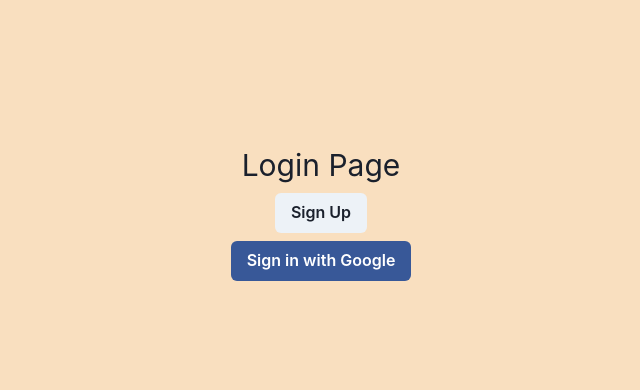
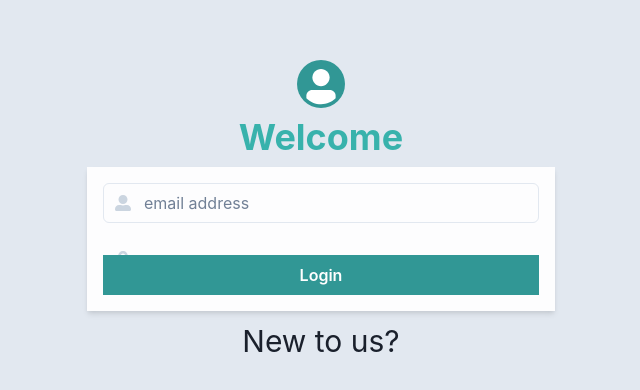
Before and after one commit to vivienphang/wal-ETZ-FE, a React (Create React App) app: page /login in a window 1280 px wide. Shown: the part 188-578 px from the top of the page, without its empty margins (319-959 px from the left). Built offline with nearby package versions, Linux system fonts and the light colour scheme; no server answers.

Commit message:
editing login page

```diff
--- a/src/pages/Login.tsx
+++ b/src/pages/Login.tsx
@@ -1,9 +1,27 @@
+/* eslint-disable react/no-children-prop */
 import React from "react";
 import axios from "axios";
 import { useNavigate } from "react-router-dom";
-import { Button, ButtonGroup } from "@chakra-ui/react";
+import {
+  Button,
+  ButtonGroup,
+  Flex,
+  Stack,
+  Avatar,
+  Heading,
+  Box,
+  FormControl,
+  InputGroup,
+  InputLeftElement,
+  Input,
+  chakra,
+} from "@chakra-ui/react";
+import { FaUserAlt, FaLock } from "react-icons/fa";
 
 axios.defaults.withCredentials = true;
+const CFaUserAlt = chakra(FaUserAlt);
+const CFaLock = chakra(FaLock);
+
 function Login() {
   const backEndUrl = process.env.REACT_APP_BACKEND_URL;
   // initialize states
@@ -21,9 +39,8 @@
 
   return (
     <div>
-      <div className="LoginPage">
+      {/* <div className="LoginPage">
         <h1>Login Page</h1>
-
         <Button
           onClick={() => {
             navigate("/signup");
@@ -38,7 +55,82 @@
             Sign in with Google
           </Button>
         </ButtonGroup>
-      </div>
+      </div> */}
+      <Flex
+        flexDirection="column"
+        width="100wh"
+        height="100vh"
+        backgroundColor="gray.200"
+        justifyContent="center"
+        alignItems="center"
+      >
+        <Stack
+          flexDir="column"
+          mb="2"
+          justifyContent="center"
+          alignItems="center"
+        >
+          <Avatar bg="teal.500" />
+          <Heading color="teal.400">Welcome</Heading>
+          <Box minW={{ base: "90%", md: "468px" }}>
+            <form>
+              <Stack
+                spacing={4}
+                p="1rem"
+                backgroundColor="whiteAlpha.900"
+                boxShadow="md"
+              >
+                <FormControl>
+                  <InputGroup>
+                    <InputLeftElement
+                      pointerEvents="none"
+                      children={<CFaUserAlt color="gray.300" />}
+                    />
+                    <Input type="email" placeholder="email address" />
+                  </InputGroup>
+                </FormControl>
+                <FormControl>
+                  <InputGroup>
+                    <InputLeftElement
+                      pointerEvents="none"
+                      color="gray.300"
+                      children={<CFaLock color="gray.300" />}
+                    />
+                    {/* <Input
+                      type={showPassword ? "text" : "password"}
+                      placeholder="Password"
+                    /> */}
+                    {/* <InputRightElement width="4.5rem">
+                      <Button h="1.75rem" size="sm" onClick={handleShowClick}>
+                        {showPassword ? "Hide" : "Show"}
+                      </Button>
+                    </InputRightElement> */}
+                  </InputGroup>
+                  {/* <FormHelperText textAlign="right">
+                    <Link to={""}>forgot password?</Link>
+                  </FormHelperText> */}
+                </FormControl>
+                <Button
+                  borderRadius={0}
+                  type="submit"
+                  variant="solid"
+                  colorScheme="teal"
+                  width="full"
+                >
+                  Login
+                </Button>
+              </Stack>
+            </form>
+          </Box>
+        </Stack>
+        <Box>
+          New to us?
+          <br />
+          {/* <Link color="teal.500" href="/login">
+            Sign Up
+          </Link> */}
+        </Box>
+      </Flex>
     </div>
   );
 }
--- a/src/pages/MainPage.tsx
+++ b/src/pages/MainPage.tsx
@@ -31,14 +31,14 @@
       <Box>
         <Button
           onClick={() => {
-            navigate("/");
+            navigate("/home");
           }}
         >
           Main Page
         </Button>
         <Button
           onClick={() => {
-            navigate("/login");
+            navigate("/");
           }}
         >
           Login
```
